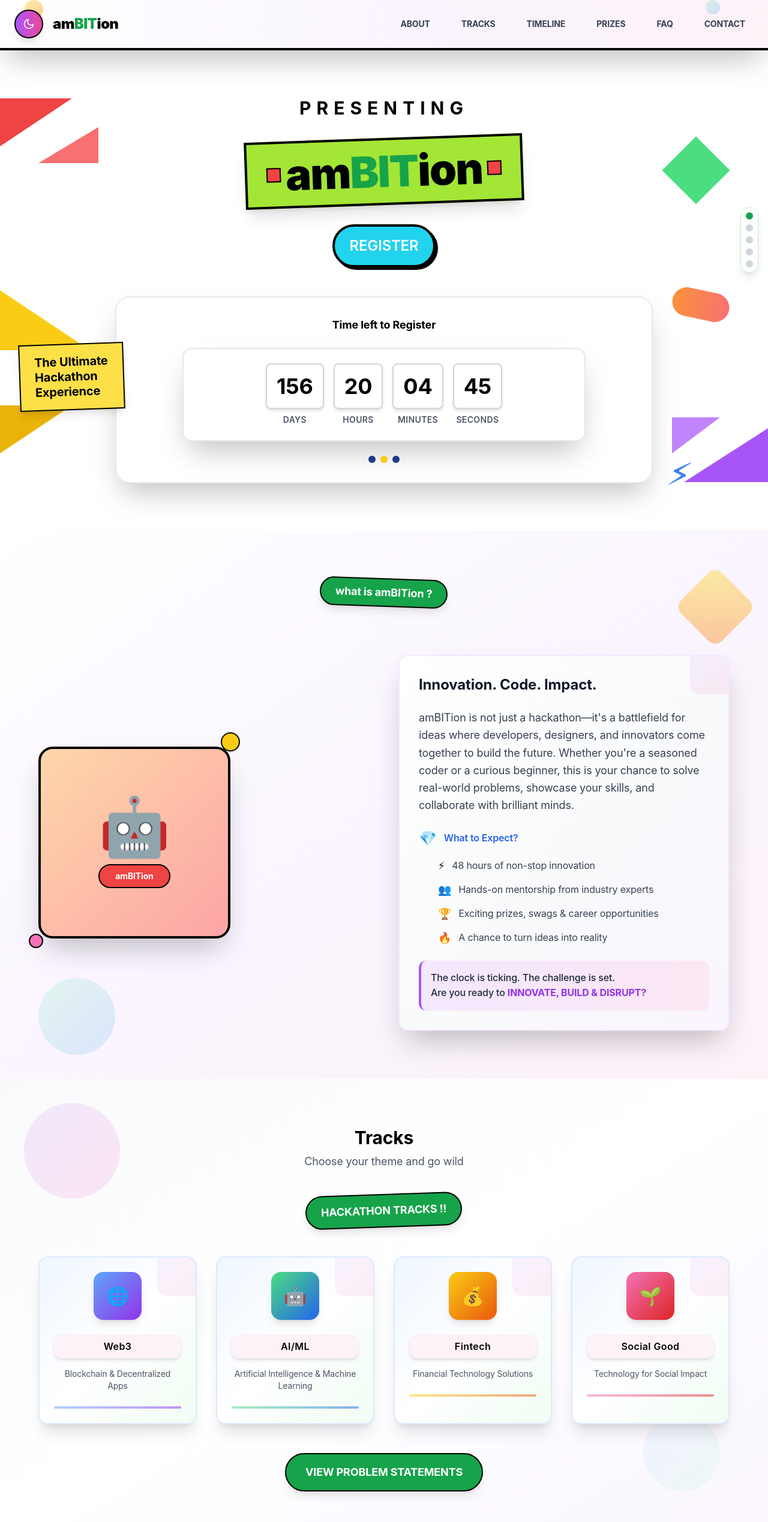
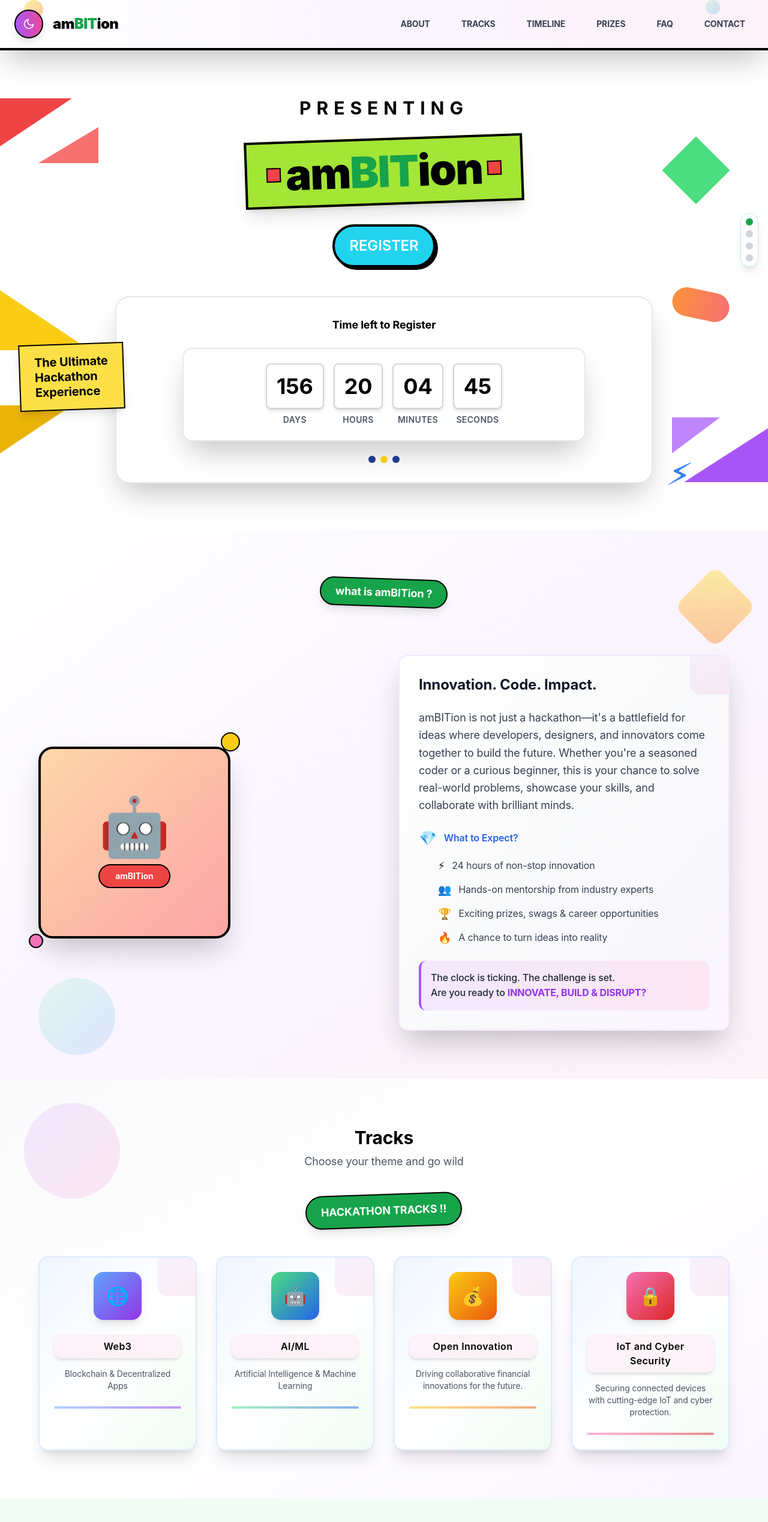
Before and after one commit to kartikshukla17/ambition2.0, a Next.js app: page / in a window 1280 px wide. Shown: the top 2538 px of the page at 60% size. Built offline with nearby package versions, Linux system fonts and the light colour scheme; a web font is replaced by a local one.

Commit message:
content change

```diff
--- a/components/sections/PrizesAndRewards.jsx
+++ b/components/sections/PrizesAndRewards.jsx
@@ -80,6 +80,7 @@ const PrizesAndRewards = () => {
       </div>
 
       <div className="relative z-10">
+      </div>
         {/* Header section */}
         <div className="text-center mb-8 sm:mb-12 lg:mb-16 px-4">
           <div className="inline-block bg-green-600 text-white px-4 sm:px-6 lg:px-8 py-2 sm:py-3 rounded-full font-bold text-lg sm:text-xl shadow-lg transform -rotate-2 border-2 sm:border-3 border-black mb-6 sm:mb-8">
@@ -98,13 +99,14 @@ const PrizesAndRewards = () => {
                 Total Prize Pool
               </h3>
               <div className="text-3xl sm:text-4xl lg:text-5xl font-black text-yellow-300">
-                ₹1,15,000+
+                ₹2,00,000+
               </div>
             </div>
           </div>
 
+
           {/* Prize Cards */}
-          <div className="grid gap-4 sm:gap-6 lg:gap-8 grid-cols-1 sm:grid-cols-2 lg:grid-cols-4">
+          {/* <div className="grid gap-4 sm:gap-6 lg:gap-8 grid-cols-1 sm:grid-cols-2 lg:grid-cols-4">
             {prizes.map((prize, idx) => (
               <div key={idx} className={`relative ${prize.highlight ? 'sm:transform sm:-rotate-2 sm:scale-105' : ''}`}>
                 <Card
@@ -131,7 +133,7 @@ const PrizesAndRewards = () => {
         </div>
 
         {/* Perks Section */}
-        <div className="max-w-6xl mx-auto px-4">
+        {/* <div className="max-w-6xl mx-auto px-4">
           <div className="text-center mb-8 sm:mb-10 lg:mb-12">
             <h3 className="text-2xl sm:text-3xl font-bold text-gray-800 dark:text-gray-200 mb-3 sm:mb-4">
               🎁 What You Get Beyond Prizes
@@ -158,7 +160,7 @@ const PrizesAndRewards = () => {
               </Card>
             ))}
           </div>
-        </div>
+        </div> */}
 
         {/* Call to Action */}
         <div className="text-center mt-8 sm:mt-12 lg:mt-16 px-4">
--- a/components/sections/Sponsors.jsx
+++ b/components/sections/Sponsors.jsx
@@ -11,7 +11,7 @@ const HowToParticipate = () => {
     {
       number: 2,
       title: "Choose a Track",
-      description: "Pick from Web3, AI/ML, Fintech, or Social Good. Choose the category that aligns with your passion and expertise."
+      description: "Pick from Web3, AI/ML, Open Innovation, or IoT. Choose the category that aligns with your passion and expertise."
     },
     {
       number: 3,
--- a/components/sections/SponsorsSection.jsx
+++ b/components/sections/SponsorsSection.jsx
@@ -31,66 +31,8 @@ const SponsorsSection = () => {
     </div>
   );
 
-  const sponsors = {
-    platinum: [
-      {
-        name: "Tech Corp",
-        logo: "/sponsors/tech-corp.svg",
-        tier: "platinum"
-      }
-    ],
-    gold: [
-      {
-        name: "Innovation Labs",
-        logo: "/sponsors/innovation-labs.svg",
-        tier: "gold"
-      },
-      {
-        name: "Future Systems",
-        logo: "/sponsors/future-systems.svg",
-        tier: "gold"
-      }
-    ],
-    silver: [
-      {
-        name: "StartupHub",
-        logo: "/sponsors/startup-hub.svg",
-        tier: "silver"
-      },
-      {
-        name: "DevTools Inc",
-        logo: "/sponsors/startup-hub.svg",
-        tier: "silver"
-      },
-      {
-        name: "CloudTech",
-        logo: "/sponsors/startup-hub.svg",
-        tier: "silver"
-      }
-    ],
-    partners: [
-      {
-        name: "Community Partner 1",
-        logo: "/sponsors/community-partner.svg",
-        tier: "default"
-      },
-      {
-        name: "Community Partner 2",
-        logo: "/sponsors/community-partner.svg",
-        tier: "default"
-      },
-      {
-        name: "Community Partner 3",
-        logo: "/sponsors/community-partner.svg",
-        tier: "default"
-      },
-      {
-        name: "Community Partner 4",
-        logo: "/sponsors/community-partner.svg",
-        tier: "default"
-      }
-    ]
-  };
+  // Sponsors array - ready for new sponsors to be added
+  const sponsors = [];
 
   return (
     <section className="px-4 py-20 bg-gradient-to-br from-blue-50 via-white to-purple-50 dark:from-blue-900 dark:via-gray-900 dark:to-purple-900 relative overflow-hidden" id="sponsors">
@@ -112,70 +54,23 @@ const SponsorsSection = () => {
           </p>
         </div>
 
-        <div className="max-w-6xl mx-auto space-y-16">
-          {/* Platinum Sponsors */}
-          {sponsors.platinum.length > 0 && (
-            <div className="text-center">
-              <h3 className="text-2xl font-bold text-gray-800 dark:text-gray-200 mb-8 flex items-center justify-center gap-3">
-                <span className="text-3xl">💎</span>
-                Platinum Sponsors
-                <span className="text-3xl">💎</span>
+        <div className="max-w-6xl mx-auto">
+          {/* Sponsors Grid */}
+          {sponsors.length > 0 ? (
+            <div className="grid gap-4 sm:gap-6 md:gap-8 grid-cols-1 sm:grid-cols-2 md:grid-cols-3 lg:grid-cols-4 px-4">
+              {sponsors.map((sponsor, idx) => (
+                <SponsorCard key={idx} {...sponsor} />
+              ))}
+            </div>
+          ) : (
+            <div className="text-center py-16">
+              <div className="text-6xl mb-4">🚀</div>
+              <h3 className="text-xl font-bold text-gray-800 dark:text-gray-200 mb-2">
+                Coming Soon!
               </h3>
-              <div className="flex justify-center">
-                <div className="w-full max-w-md">
-                  {sponsors.platinum.map((sponsor, idx) => (
-                    <SponsorCard key={idx} {...sponsor} />
-                  ))}
-                </div>
-              </div>
-            </div>
-          )}
-
-          {/* Gold Sponsors */}
-          {sponsors.gold.length > 0 && (
-            <div className="text-center">
-              <h3 className="text-lg sm:text-xl font-bold text-gray-800 dark:text-gray-200 mb-6 sm:mb-8 flex items-center justify-center gap-2 sm:gap-3 px-4">
-                <span className="text-xl sm:text-2xl">🥇</span>
-                <span className="text-center">Gold Sponsors</span>
-                <span className="text-xl sm:text-2xl">🥇</span>
-              </h3>
-              <div className="grid gap-4 sm:gap-6 md:gap-8 grid-cols-1 sm:grid-cols-2 max-w-4xl mx-auto px-4">
-                {sponsors.gold.map((sponsor, idx) => (
-                  <SponsorCard key={idx} {...sponsor} />
-                ))}
-              </div>
-            </div>
-          )}
-
-          {/* Silver Sponsors */}
-          {sponsors.silver.length > 0 && (
-            <div className="text-center">
-              <h3 className="text-lg sm:text-xl font-bold text-gray-800 dark:text-gray-200 mb-6 sm:mb-8 flex items-center justify-center gap-2 sm:gap-3 px-4">
-                <span className="text-xl sm:text-2xl">🥈</span>
-                <span className="text-center">Silver Sponsors</span>
-                <span className="text-xl sm:text-2xl">🥈</span>
-              </h3>
-              <div className="grid gap-4 sm:gap-5 md:gap-6 grid-cols-1 sm:grid-cols-2 md:grid-cols-3 max-w-5xl mx-auto px-4">
-                {sponsors.silver.map((sponsor, idx) => (
-                  <SponsorCard key={idx} {...sponsor} />
-                ))}
-              </div>
-            </div>
-          )}
-
-          {/* Community Partners */}
-          {sponsors.partners.length > 0 && (
-            <div className="text-center">
-              <h3 className="text-lg sm:text-xl font-bold text-gray-800 dark:text-gray-200 mb-6 sm:mb-8 flex items-center justify-center gap-2 sm:gap-3 px-4">
-                <span className="text-xl sm:text-2xl">🤝</span>
-                <span className="text-center">Community Partners</span>
-                <span className="text-xl sm:text-2xl">🤝</span>
-              </h3>
-              <div className="grid gap-3 sm:gap-4 grid-cols-1 xs:grid-cols-2 sm:grid-cols-3 md:grid-cols-4 max-w-4xl mx-auto px-4">
-                {sponsors.partners.map((sponsor, idx) => (
-                  <SponsorCard key={idx} {...sponsor} />
-                ))}
-              </div>
+              <p className="text-gray-600 dark:text-gray-400">
+                We're working on bringing you amazing sponsors.
+              </p>
             </div>
           )}
         </div>
--- a/components/sections/Timeline.jsx
+++ b/components/sections/Timeline.jsx
@@ -38,50 +38,41 @@ const TimeLine = () => {
 
   const events = [
     {
-      date: "16 JAN, 2024",
-      title: "REGISTRATIONS BEGIN",
-      description: "Ambition 2.0, the second iteration of our 24-hour flagship national-level hackathon, is opening its registration. Hurry up! Register soon!",
-      icon: "📝",
+      date: "2 SEP, 2024",
+      title: "HACKATHON ANNOUNCED",
+      description: "Ambition 2.0 is officially announced! Get ready for an incredible 24-hour hackathon experience. Stay tuned for more details and updates!",
+      icon: "📢",
       color: "bg-green-400",
       bgColor: "bg-green-50",
       status: "completed"
     },
     {
-      date: "27 JAN, 2024",
-      title: "REGISTRATIONS CLOSE",
-      description: "The registrations are going to be closed on 27th January. Register if you have not already!",
-      icon: "⏰",
+      date: "8 SEP, 2024",
+      title: "REGISTRATION BEGINS",
+      description: "Registration is now open! Don't miss your chance to be part of this amazing hackathon. Register your team and secure your spot today!",
+      icon: "📝",
       color: "bg-green-500",
       bgColor: "bg-green-100",
       status: "completed"
     },
     {
-      date: "29 JAN, 2024",
-      title: "SHORTLISTING THE BEST TEAMS",
-      description: "Announcing the Shortlisted Teams. Teams shortlisted for the offline event, get ready!",
-      icon: "🎯",
+      date: "18 SEP, 2024",
+      title: "REGISTRATION CLOSES",
+      description: "Last chance to register! Registration closes today. Make sure you've submitted your team details and are ready for the hackathon!",
+      icon: "⏰",
       color: "bg-green-600",
       bgColor: "bg-green-200",
       status: "completed"
     },
     {
-      date: "3-4 FEB, 2024",
-      title: "AMBITION 2.0 - THE MAIN EVENT",
-      description: "The main event day! Teams compete for the grand prize! Join us for 24 hours of creation, innovation, & fun at BIT with over 150 students.",
+      date: "20 SEP, 2024",
+      title: "HACKING BEGINS",
+      description: "The main event starts! 24 hours of intense coding, innovation, and creativity. Teams will work together to build amazing projects and compete for prizes!",
       icon: "🚀",
       color: "bg-green-700",
       bgColor: "bg-green-300",
       highlight: true,
       status: "main_event"
-    },
-    {
-      date: "4 FEB, 2024",
-      title: "WINNERS ANNOUNCEMENT",
-      description: "Submit your projects and present to our expert panel of judges. Winners announced!",
-      icon: "🏆",
-      color: "bg-green-800",
-      bgColor: "bg-green-400",
-      status: "completed"
     },
   ];
 
@@ -158,10 +149,10 @@ const TimeLine = () => {
           {/* Call to Action at the bottom */}
           <div className="text-center mt-12 sm:mt-16 px-4">
             <div className="inline-block bg-green-600 text-white px-4 sm:px-6 md:px-8 py-3 sm:py-4 rounded-xl sm:rounded-2xl font-bold text-base sm:text-lg shadow-lg sm:shadow-2xl border-2 sm:border-4 border-black transform -rotate-1 hover:rotate-0 transition-transform duration-300 min-h-[48px] flex items-center justify-center">
-              🏆 Ambition 2.0 - Innovation Complete!
+              🚀 Ambition 2.0 - Let's Hack!
             </div>
             <p className="text-lg text-green-600 dark:text-green-300 mb-8 font-semibold">
-              Thank you to all participants who made this hackathon a success! 🎉
+              The hackathon is now live! Teams are building amazing projects! 💻
             </p>
           </div>
         </div>
--- a/components/sections/Tracks.jsx
+++ b/components/sections/Tracks.jsx
@@ -24,19 +24,20 @@ const Tracks = () => {
       bgColor: "from-green-50 to-blue-50 dark:from-green-900 dark:to-blue-900"
     },
     {
-      name: "Fintech",
-      description: "Financial Technology Solutions",
+  name: "Open Innovation",
+  description: "Driving collaborative financial innovations for the future.",
   icon: "💰",
   gradient: "from-yellow-400 to-orange-600",
   bgColor: "from-yellow-50 to-orange-50 dark:from-yellow-900 dark:to-orange-900"
 },
 {
-      name: "Social Good",
-      description: "Technology for Social Impact",
-      icon: "🌱",
+  name: "IoT and Cyber Security",
+  description: "Securing connected devices with cutting-edge IoT and cyber protection.",
+  icon: "🔒",
   gradient: "from-pink-400 to-red-600",
   bgColor: "from-pink-50 to-red-50 dark:from-pink-900 dark:to-red-900"
 }
+
   ];
 
   return (
@@ -79,12 +80,7 @@ const Tracks = () => {
           ))}
         </div>
 
-        {/* Call to action button */}
-        <div className="text-center mt-8 sm:mt-10 lg:mt-12 px-4">
-          <button className="bg-green-600 text-white px-4 sm:px-6 lg:px-8 py-3 sm:py-4 rounded-full font-bold text-sm sm:text-base lg:text-lg shadow-lg hover:shadow-xl transform hover:scale-105 transition-all duration-300 border-2 border-black min-h-[48px] flex items-center justify-center mx-auto">
-            VIEW PROBLEM STATEMENTS
-          </button>
-        </div>
+
       </div>
     </section>
   );
--- a/components/sections/WhatIsAmbition.jsx
+++ b/components/sections/WhatIsAmbition.jsx
@@ -63,7 +63,7 @@ const WhatIsAmbition = () => {
                   <div className="space-y-3 ml-8">
                     <div className="flex items-center gap-3">
                       <span className="text-lg">⚡</span>
-                      <span className="text-gray-700 dark:text-gray-300">48 hours of non-stop innovation</span>
+                      <span className="text-gray-700 dark:text-gray-300">24 hours of non-stop innovation</span>
                     </div>
                     <div className="flex items-center gap-3">
                       <span className="text-lg">👥</span>
```
Lines whose indentation alone changed are shown as unchanged.
